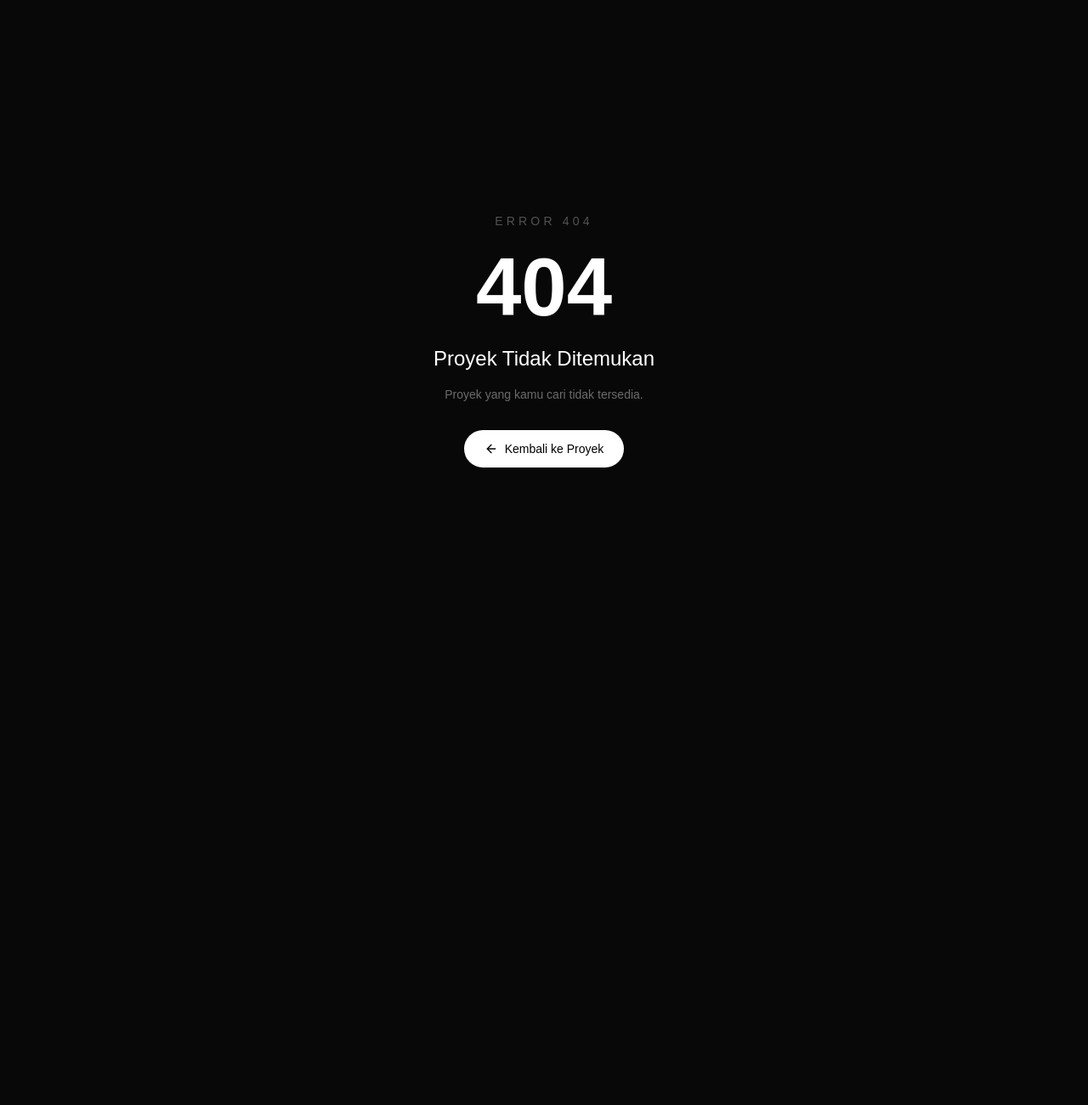
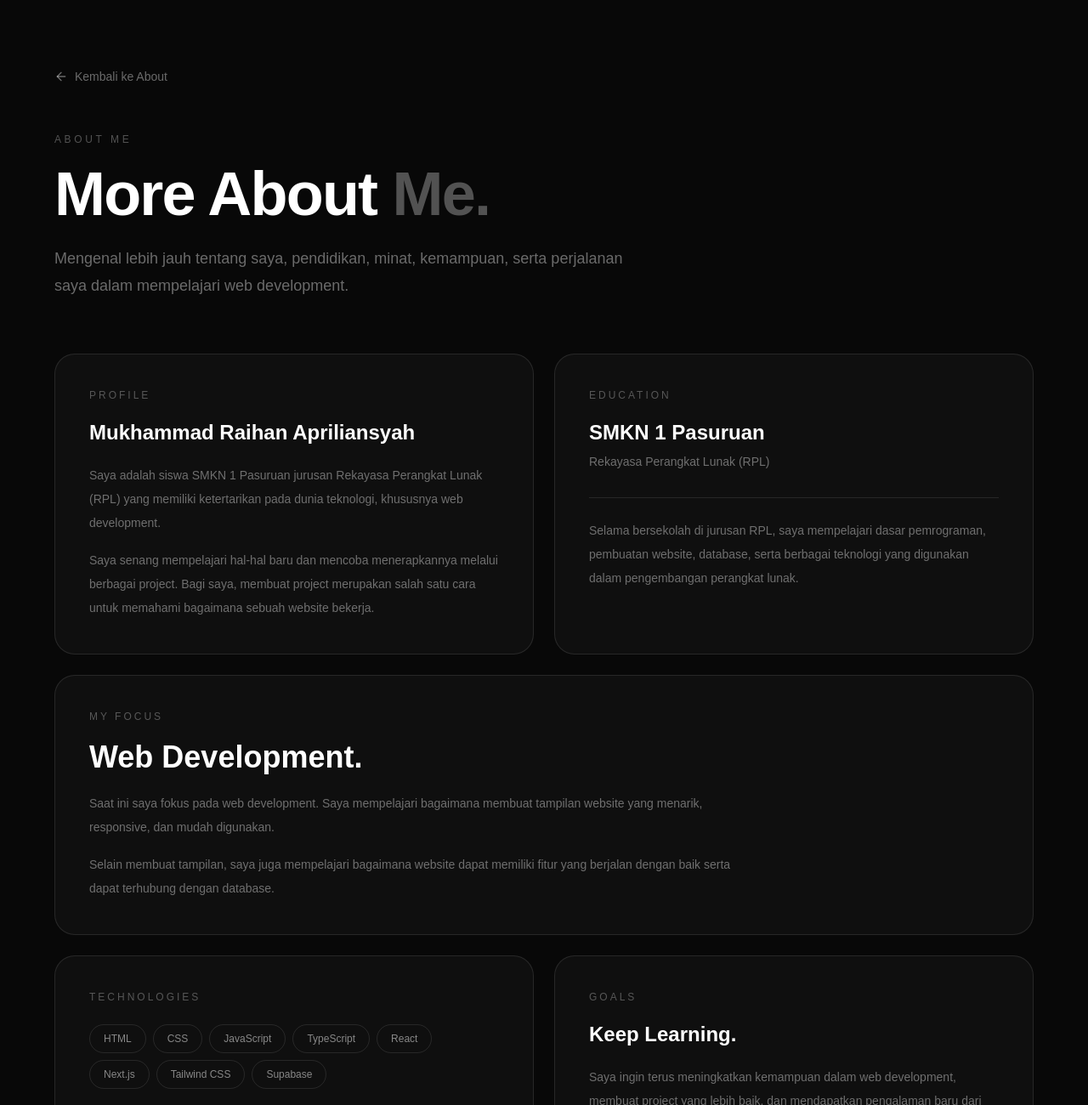
Before and after one commit to rhanzzz1429/portofolio, a Next.js app: page /tentang in a window 1280 px wide. Before the commit this address had no page. Shown: the top 1300 px of the page at 85% size. Before the commit the page ends 800 px from the top, so only its background shows below. Built offline with nearby package versions, Linux system fonts and the light colour scheme.

Commit message:
Add about page

```diff
--- /dev/null
+++ b/src/app/tentang/page.tsx
@@ -0,0 +1,177 @@
+import Link from "next/link";
+import { ArrowLeft, ArrowUpRight } from "lucide-react";
+import CounterApresiasi from "@/components/CounterApresiasi";
+
+export default function TentangPage() {
+  return (
+    <main className="min-h-screen bg-[#080808] px-5 pt-16 pb-28 text-white md:px-8 md:pt-20">
+      <div className="mx-auto max-w-6xl">
+
+        {/* Back */}
+        <Link
+          href="/#about"
+          className="mb-14 inline-flex items-center gap-2 text-sm text-white/40 transition hover:text-white"
+        >
+          <ArrowLeft size={16} />
+          Kembali ke About
+        </Link>
+
+        {/* Header */}
+        <div className="mb-16">
+          <p className="text-xs uppercase tracking-[0.3em] text-white/30">
+            ABOUT ME
+          </p>
+
+          <h1 className="mt-5 text-5xl font-semibold tracking-tight md:text-7xl">
+            More About <span className="text-white/30">Me.</span>
+          </h1>
+
+          <p className="mt-6 max-w-2xl text-base leading-8 text-white/40 md:text-lg">
+            Mengenal lebih jauh tentang saya, pendidikan, minat, kemampuan,
+            serta perjalanan saya dalam mempelajari web development.
+          </p>
+        </div>
+
+        {/* Profile & Education */}
+        <section className="grid gap-6 md:grid-cols-2">
+
+          {/* Profile */}
+          <div className="rounded-3xl border border-white/10 bg-white/3 p-7 md:p-10">
+            <p className="text-xs uppercase tracking-[0.25em] text-white/30">
+              Profile
+            </p>
+
+            <h2 className="mt-5 text-2xl font-semibold">
+              Mukhammad Raihan Apriliansyah
+            </h2>
+
+            <p className="mt-5 text-sm leading-7 text-white/40">
+              Saya adalah siswa SMKN 1 Pasuruan jurusan Rekayasa Perangkat
+              Lunak (RPL) yang memiliki ketertarikan pada dunia teknologi,
+              khususnya web development.
+            </p>
+
+            <p className="mt-4 text-sm leading-7 text-white/40">
+              Saya senang mempelajari hal-hal baru dan mencoba menerapkannya
+              melalui berbagai project. Bagi saya, membuat project merupakan
+              salah satu cara untuk memahami bagaimana sebuah website bekerja.
+            </p>
+          </div>
+
+          {/* Education */}
+          <div className="rounded-3xl border border-white/10 bg-white/3 p-7 md:p-10">
+            <p className="text-xs uppercase tracking-[0.25em] text-white/30">
+              Education
+            </p>
+
+            <h2 className="mt-5 text-2xl font-semibold">
+              SMKN 1 Pasuruan
+            </h2>
+
+            <p className="mt-2 text-sm text-white/40">
+              Rekayasa Perangkat Lunak (RPL)
+            </p>
+
+            <div className="mt-8 h-px bg-white/10" />
+
+            <p className="mt-6 text-sm leading-7 text-white/40">
+              Selama bersekolah di jurusan RPL, saya mempelajari dasar
+              pemrograman, pembuatan website, database, serta berbagai
+              teknologi yang digunakan dalam pengembangan perangkat lunak.
+            </p>
+          </div>
+
+          {/* Focus */}
+          <div className="rounded-3xl border border-white/10 bg-white/3 p-7 md:col-span-2 md:p-10">
+            <div className="flex flex-col justify-between gap-8 md:flex-row">
+
+              <div className="max-w-3xl">
+                <p className="text-xs uppercase tracking-[0.25em] text-white/30">
+                  My Focus
+                </p>
+
+                <h2 className="mt-5 text-3xl font-semibold md:text-4xl">
+                  Web Development.
+                </h2>
+
+                <p className="mt-5 text-sm leading-7 text-white/40">
+                  Saat ini saya fokus pada web development. Saya mempelajari
+                  bagaimana membuat tampilan website yang menarik, responsive,
+                  dan mudah digunakan.
+                </p>
+
+                <p className="mt-4 text-sm leading-7 text-white/40">
+                  Selain membuat tampilan, saya juga mempelajari bagaimana
+                  website dapat memiliki fitur yang berjalan dengan baik serta
+                  dapat terhubung dengan database.
+                </p>
+              </div>
+
+            </div>
+          </div>
+
+          {/* Technologies */}
+          <div className="rounded-3xl border border-white/10 bg-white/3 p-7 md:p-10">
+            <p className="text-xs uppercase tracking-[0.25em] text-white/30">
+              Technologies
+            </p>
+
+            <div className="mt-6 flex flex-wrap gap-2">
+              {[
+                "HTML",
+                "CSS",
+                "JavaScript",
+                "TypeScript",
+                "React",
+                "Next.js",
+                "Tailwind CSS",
+                "Supabase",
+              ].map((skill) => (
+                <span
+                  key={skill}
+                  className="rounded-full border border-white/10 px-4 py-2 text-xs text-white/50"
+                >
+                  {skill}
+                </span>
+              ))}
+            </div>
+          </div>
+
+          {/* Goals */}
+          <div className="rounded-3xl border border-white/10 bg-white/3 p-7 md:p-10">
+            <p className="text-xs uppercase tracking-[0.25em] text-white/30">
+              Goals
+            </p>
+
+            <h2 className="mt-5 text-2xl font-semibold">
+              Keep Learning.
+            </h2>
+
+            <p className="mt-5 text-sm leading-7 text-white/40">
+              Saya ingin terus meningkatkan kemampuan dalam web development,
+              membuat project yang lebih baik, dan mendapatkan pengalaman baru
+              dari setiap project yang saya kerjakan.
+            </p>
+          </div>
+
+        </section>
+
+        {/* Bottom Button */}
+        <div className="mt-12 flex justify-center">
+          <Link
+            href="/#about"
+            className="group flex items-center gap-3 rounded-full border border-white/15 px-7 py-3.5 text-sm font-medium text-white transition-all duration-300 hover:border-white hover:bg-white hover:text-black"
+          >
+            Kembali ke About
+
+            <ArrowUpRight
+              size={17}
+              className="transition duration-300 group-hover:translate-x-1 group-hover:-translate-y-1"
+            />
+          </Link>
+        </div>
+
+      </div>
+    </main>
+  );
+}
--- a/src/components/About.tsx
+++ b/src/components/About.tsx
@@ -50,7 +50,7 @@ export default function About() {
             </p>
 
             <a
-              href="#contact"
+              href="/tentang"
               className="group inline-flex items-center gap-2 text-sm text-white"
             >
               More about me
```
